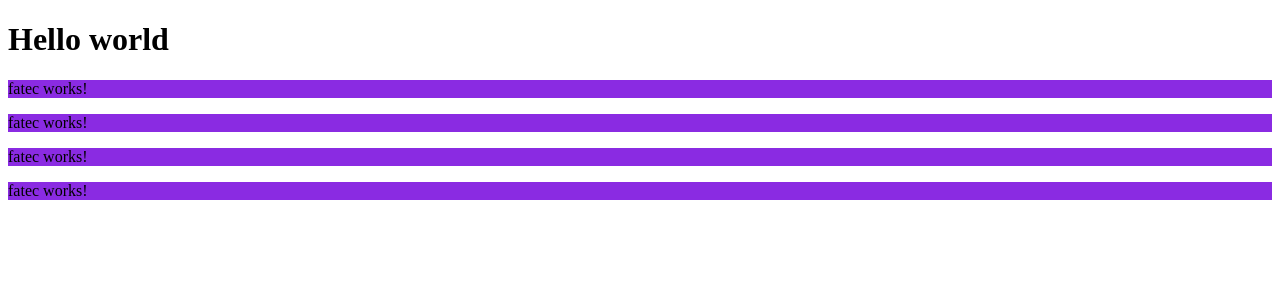
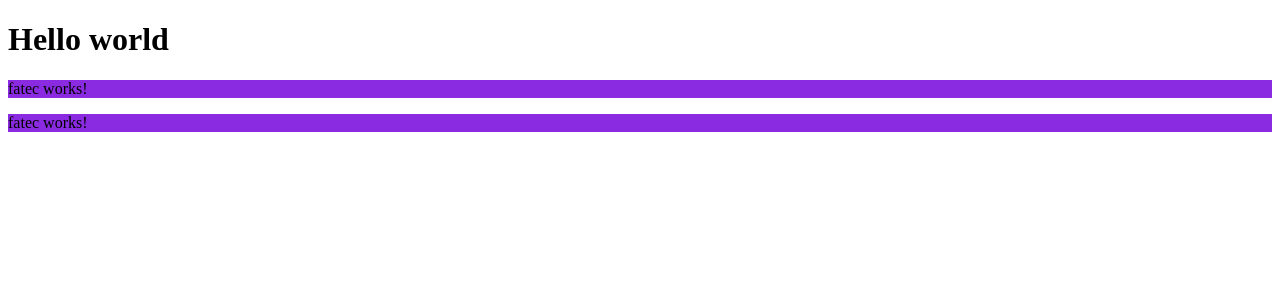
Before and after one commit to Ana-Rodrigs/myapp, an Angular app: page / in a window 1280 px wide. Shown: the top 300 px of the page. Built offline with nearby package versions, Linux system fonts and the light colour scheme.

Commit message:
initial commit

```diff
--- a/src/app/app.component.html
+++ b/src/app/app.component.html
@@ -1,5 +1,3 @@
 <h1> Hello world</h1>
 <app-fatec></app-fatec>
 <app-fatec></app-fatec>
-<app-fatec></app-fatec>
-<app-fatec></app-fatec>
```
